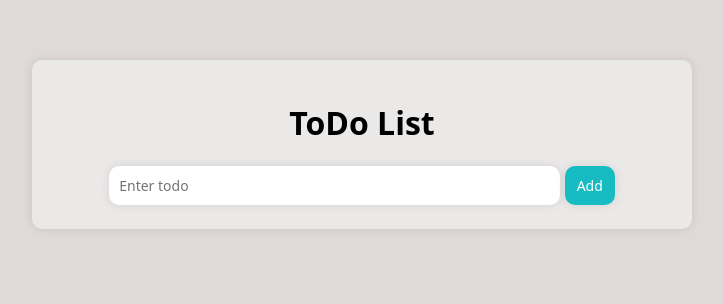
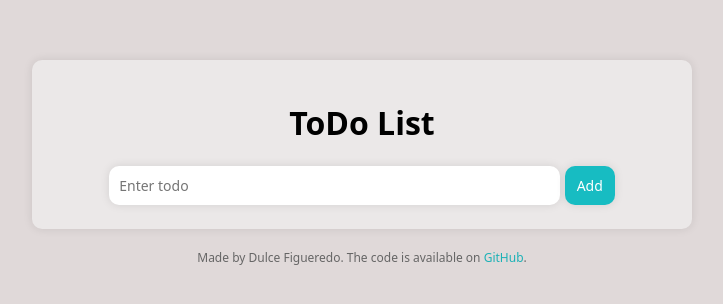
Before and after one commit to DulcePy/reactjs-todolist, a React (Create React App) app: page / in a window 1280 px wide. Shown: the top 304 px of the page, without its empty margins (278-1001 px from the left). Built offline with nearby package versions, Linux system fonts and the light colour scheme; a web font is replaced by a local one.

Commit message:
Add Footer component and update styles for improved layout and accessibility

```diff
--- a/src/App.js
+++ b/src/App.js
@@ -3,6 +3,7 @@ import "./App.css";
 import TodoInput from "./components/TodoInput";
 import TodoList from "./components/TodoList";
 import AlertModal from "./components/AlertModal";
+import Footer from "./components/Footer";
 
 function App() {
   // State to hold the list of todos
@@ -54,6 +55,7 @@ function App() {
     handleDeleteTodo(index);
   }
 
+  // useEffect to load todos from localStorage when the component mounts
   useEffect(() => {
     if (!localStorage) {
       return;
@@ -85,6 +87,7 @@ function App() {
         message={alert.message}
         onClose={() => setAlert({ isOpen: false, message: "" })}
       />
+      <Footer />
     </main>
   );
 }
--- /dev/null
+++ b/src/components/Footer.js
@@ -0,0 +1,11 @@
+import "../index.css";
+export default function Footer() {
+  return (
+    <footer className="footer">
+      <p className="footer-text">
+        Made by Dulce Figueredo. The code is available on{" "}
+        <a href="https://github.com/DulceFigueredo/reactjs-todolist">GitHub</a>.
+      </p>
+    </footer>
+  );
+}
--- a/src/components/TodoCard.js
+++ b/src/components/TodoCard.js
@@ -14,7 +14,7 @@ export default function TodoCard(props) {
               handleEditTodo(index);
             }}
             className="editButton"
-            title="Edit Todo"
+            title="Edit ToDo"
           >
             <i className="fa-solid fa-pen-to-square"></i>
           </button>
@@ -24,7 +24,7 @@ export default function TodoCard(props) {
               handleDeleteTodo(index); // Call the function to delete the todo
             }}
             className="deleteButton"
-            title="Delete Todo"
+            title="Delete ToDo"
           >
             <i className="fa-solid fa-trash"></i>
           </button>
--- a/src/index.css
+++ b/src/index.css
@@ -143,3 +143,16 @@ header {
   border-radius: 5px;
   cursor: pointer;
 }
+
+/* footer */
+
+.footer-text {
+  font-size: 12px;
+  text-align: center;
+  color: #666;
+}
+
+.footer a {
+  color: rgb(26, 177, 182);
+  text-decoration: none;
+}
```
